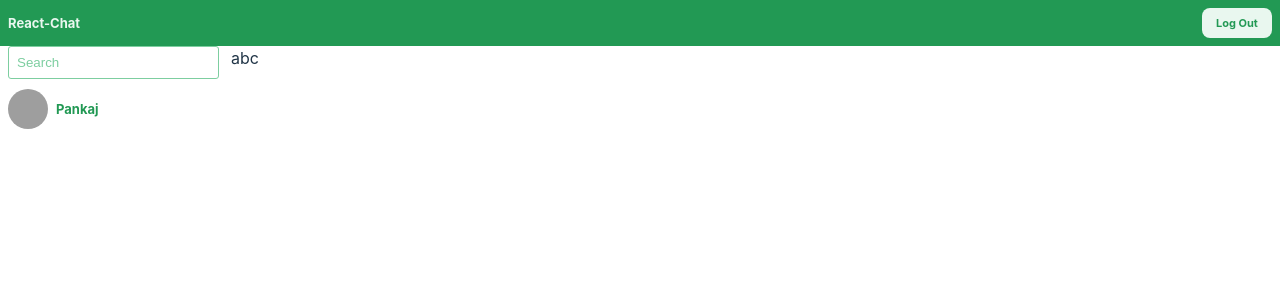
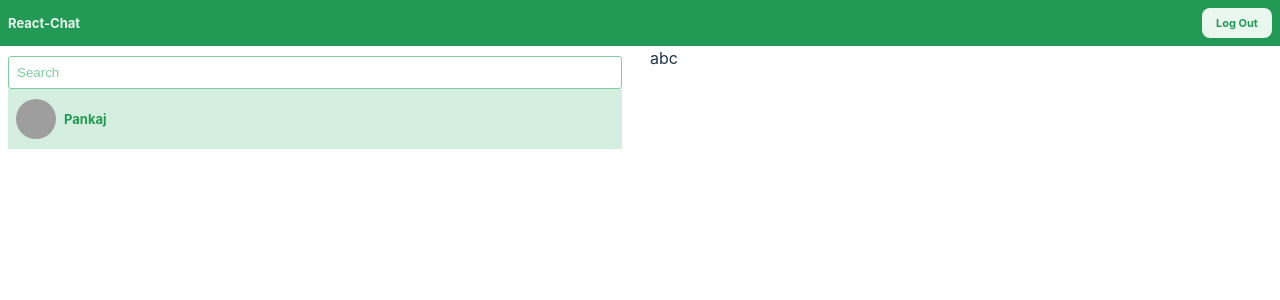
Before and after one commit to coderxpb/react-chat, a React (Vite) app: page / in a window 1280 px wide. Shown: the top 300 px of the page. Built offline with nearby package versions, Linux system fonts and the light colour scheme; grey boxes are pictures that could not be loaded.

Commit message:
feat: sidebar

```diff
--- a/src/components/atoms/Search.jsx
+++ b/src/components/atoms/Search.jsx
@@ -16,7 +16,7 @@ const Search = () => {
         />
       </div>
 
-      <div className={classes.userCard}>
+      <div className={`${classes.userCard} ${localClasses.userCard}`}>
         <img
           className={classes.userImage}
           alt="Default-avatar"
--- a/src/components/atoms/search.module.scss
+++ b/src/components/atoms/search.module.scss
@@ -1,13 +1,21 @@
 .search {
-  width: 100%;
-  max-width: 300px;
-
+  width: calc(100% - 16px);
+  margin-left: 8px;
   &Form {
     width: 100%;
 
     &Input {
-      margin: 0 8px 0 8px;
       width: 100%;
     }
   }
 }
+
+.user {
+  &Card {
+    background: #d4efdf;
+
+    &:hover {
+      background: #a9dfbf;
+    }
+  }
+}
--- a/src/components/organisms/Sidebar.jsx
+++ b/src/components/organisms/Sidebar.jsx
@@ -1,9 +1,10 @@
 import React from "react";
 import Search from "../atoms/Search";
+import localClasses from "./sidebar.module.scss";
 
 const Sidebar = () => {
   return (
-    <div style={{ width: "100%", height: "100%" }}>
+    <div className={localClasses.sidebar}>
       <div></div>
       <Search />
     </div>
--- /dev/null
+++ b/src/components/organisms/sidebar.module.scss
@@ -0,0 +1,7 @@
+.sidebar {
+  width: 100%;
+  height: 100%;
+  display: flex;
+  flex-direction: column;
+  padding: 10px 0 10px 0;
+}
--- a/src/pages/Home.jsx
+++ b/src/pages/Home.jsx
@@ -9,13 +9,9 @@ const Home = () => {
     <div className={localClasses.home}>
       <Navbar />
       <div className={localClasses.homeContainer}>
-        <div>
-          <Sidebar />
-        </div>
+        <Sidebar />
 
-        <div>
-          <Chat />
-        </div>
+        <Chat />
       </div>
     </div>
   );
--- a/src/style.module.scss
+++ b/src/style.module.scss
@@ -77,7 +77,7 @@
     padding: 10px 8px 10px 8px;
 
     &:hover {
-      background: #e9f7ef;
+      background: #a9dfbf;
     }
 
     &Chat {
```
